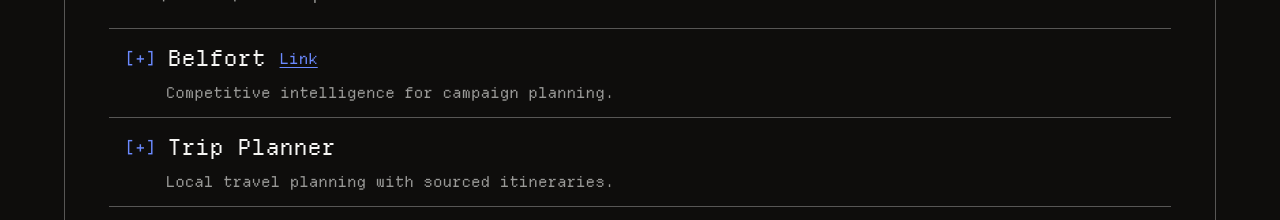
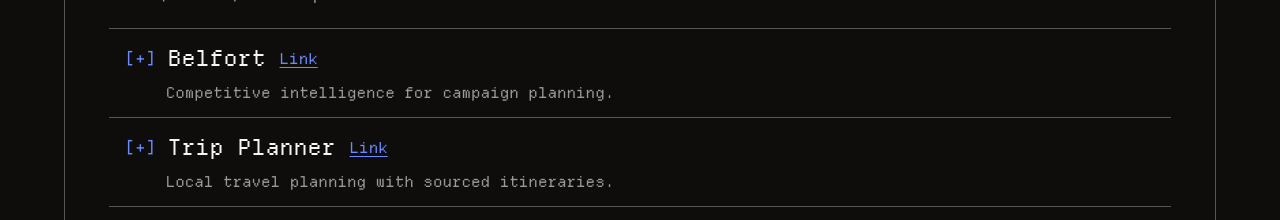
Before and after one commit to hugomtns/personal-page, a Next.js app: page /projects in a window 1280 px wide. Shown: the part 1060-1280 px from the top of the page. Built offline with nearby package versions, Linux system fonts and the light colour scheme.

Commit message:
Link Trip Planner from Projects

```diff
--- a/content/projects.ts
+++ b/content/projects.ts
@@ -220,6 +220,7 @@ The audience review checks whether each person can be contacted before saving th
   {
     id: 'trip-planner',
     name: 'Trip Planner',
+    url: 'https://trip-planner.hugomartins.pm/',
     tagline: 'Local travel planning with sourced itineraries.',
     description:
       'Trip Planner turns a rough travel brief into a day-by-day itinerary. It compares destinations, routes, and stays, tracks the budget for the whole party, and shows the sources and assumptions behind its recommendations.',
```
